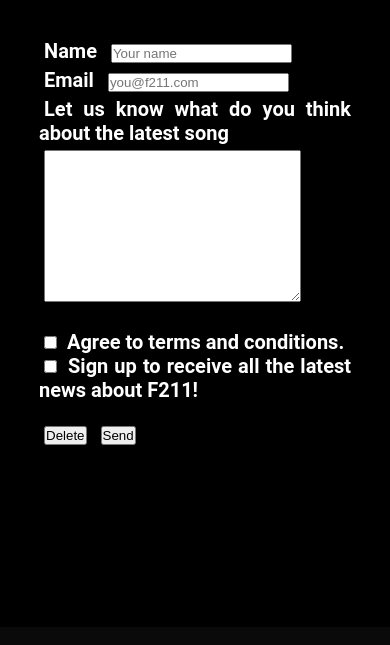
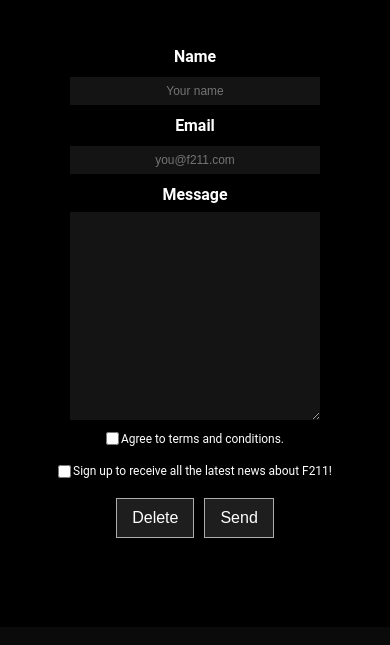
Before and after one commit to tripo23/dw_f211, a plain HTML site: page contact.html in a window 390 px wide. Shown: the part 141-786 px from the top of the page. Drawn offline with Linux system fonts and the light colour scheme.

Commit message:
contact 100% responsive

```diff
--- a/contact.html
+++ b/contact.html
@@ -35,39 +35,38 @@
         </nav>
     </header>
 
-    <div class="titles">Talk with us</div>
-
-        <form action="enviar.php" method="get">
-            <div>
-                <label for="name">Name</label>
-                <input type="text" id="name" placeholder="Your name" required>
-            </div>
-            <div>
-                <label for="email">Email</label>
-                <input type="email" name="email" id="email" placeholder="you@f211.com" required>
+    <div class="titles">
+        <p>Talk with us</p>
     </div>
 
-            <div>
-                <label for="multi">Let us know what do you think about the latest song</label>
-                <div class="textarea">
+    <form id="formContainer" action="enviar.php" method="get">
+        <label id="nameLabel" for="name">Name</label>
+
+        <input type="text" id="name" placeholder="Your name" required>
+
+        <label id="emailLabel" for="email">Email</label>
+
+        <input type="email" name="email" id="email" placeholder="you@f211.com" required>
+
+        <label id="multiLabel" for="multi">Message</label>
+
         <textarea name="multi" id="multi" cols="30" rows="10" required></textarea>
-                </div>
+
+        <div class="tycs">
+            <input type="checkbox" name="tyc" id="tyc" required>
+            <p>Agree to terms and conditions.</p>
         </div>
 
-            <br>
-
-            <div class="checks">
-                <input type="checkbox" name="tyc" id="tyc" required> Agree to terms and conditions.
-                <br>
-                <input type="checkbox" name="news" id="news"> Sign up to receive all the latest news about F211!
+        <div class="news">
+            <input type="checkbox" name="news" id="newsCheck">
+            <p>Sign up to receive all the latest news about F211!</p>
         </div>
 
-            <br>
+        <div class="buttons">
+            <input id="reset" type="reset" value="Delete">
+            <input id="submit" type="submit" value="Send">
+        </div>
 
-            <div>
-                <input type="reset" value="Delete">
-                <input type="submit" value="Send">
-            </div>
     </form>
 
 
@@ -86,9 +85,6 @@
         </div>
     </footer>
 
-
-
-
 </body>
 
 </html>
--- a/css/style.css
+++ b/css/style.css
@@ -218,8 +218,85 @@ ul li:hover ul {
         padding: 2vh 0;
     }
 
-        .toursContainer__show p, button {
+    .toursContainer__show p,
+    button {
         padding: 1vh;
+    }
+
+    /* CONTACT */
+
+    #formContainer {
+        display: grid;
+        grid-template-areas:
+            "name"
+            "name"
+            "email"
+            "email"
+            "multi"
+            "multi"
+            "check1_"
+            "check2_"
+            "buttons_";
+        grid-template-columns: 1fr;
+        grid-template-rows: 0.5fr 0.5fr 0.5fr 0.5fr 0.5fr 3fr 0.5fr 0.5fr 0.5fr;
+        align-items: center;
+        justify-items: center;
+        text-align: right;
+
+    }
+
+    .tycs {
+        grid-area: check1_;
+        display: flex;
+        flex-wrap: nowrap;
+        align-items: center;
+        margin-top: 1vw;
+    }
+
+    .news {
+        grid-area: check2_;
+        display: flex;
+        flex-wrap: nowrap;
+        align-items: center;
+    }
+
+    .buttons {
+        grid-area: buttons_;
+        display: flex;
+        flex-wrap: nowrap;
+        align-items: center;
+        margin-top: 1vw;
+        justify-content: flex-end;
+    }
+
+    form label {
+        text-align: right;
+        font-size: calc(12px + 1vw);
+        ;
+    }
+
+    #name,
+    #email,
+    #multi {
+        font-size: calc(10px + 0.5vw);
+        min-height: 80%;
+        min-width: 80%;
+        text-align: center;
+    }
+
+    #multi {
+        height: 100%;
+    }
+
+    .tycs p,
+    .news p {
+        font-size: calc(10px + 0.5vw);
+        margin-left: 0.5vw;
+    }
+
+    #newsCheck,
+    #tyc {
+        font-size: 110%;
     }
 
 }
@@ -329,8 +406,73 @@ ul li:hover ul {
         padding: 2vh 0;
     }
 
-    .toursContainer__show p, button {
+    .toursContainer__show p,
+    button {
         padding: 1vh;
+    }
+
+    /* CONTACT */
+
+    #formContainer {
+        display: grid;
+        margin-right: 30vw;
+        grid-template-areas:
+            "name name"
+            "email email"
+            "multi multi"
+            "check1 check1_"
+            "check2 check2_"
+            "buttons buttons_";
+        grid-template-columns: 1fr 2fr;
+        grid-template-rows: 1fr 1fr 3fr 0.5fr 0.5fr 0.5fr;
+        align-items: center;
+        justify-items: stretch;
+        text-align: right;
+
+    }
+
+    .tycs {
+        grid-area: check1_;
+        display: flex;
+        flex-wrap: nowrap;
+        align-items: center;
+        margin-top: 1vw;
+    }
+
+    .news {
+        grid-area: check2_;
+        display: flex;
+        flex-wrap: nowrap;
+        align-items: center;
+    }
+
+    .buttons {
+        grid-area: buttons_;
+        display: flex;
+        flex-wrap: nowrap;
+        align-items: center;
+        margin-top: 1vw;
+        justify-content: flex-end;
+    }
+
+    form label {
+        text-align: right;
+        margin-right: 1vw;
+        font-size: calc(12px + 1vw);
+        ;
+    }
+
+    #name,
+    #email,
+    #multi {
+        font-size: calc(10px + 0.5vw);
+        min-height: 40%;
+    }
+
+    .tycs p,
+    .news p {
+        font-size: calc(10px + 0.5vw);
+        margin-left: 0.5vw;
     }
 
 }
@@ -433,7 +575,9 @@ ul li:hover ul {
 }
 
 
-button {
+button,
+#reset,
+#submit {
     background-color: rgb(30, 30, 30);
     text-decoration: none;
     font-weight: 500;
@@ -478,20 +622,19 @@ form {
     flex: 1 0 auto;
 }
 
-form label,
-input,
+
+form input[type="text"],
+input[type="email"],
 textarea {
-    margin: 5px;
+    background-color: #141414;
+    color: white;
+    border: none;
 }
 
-form input,
-textarea {
-    color: black;
-}
-
-.checks {
+#newsCheck,
+#tyc {
     color: white;
     text-align: justify;
     font-weight: bold;
-    font-size: 20px;
+    font-size: calc(14px + 1.5vw);
 }
```
Lines whose indentation alone changed are shown as unchanged.
